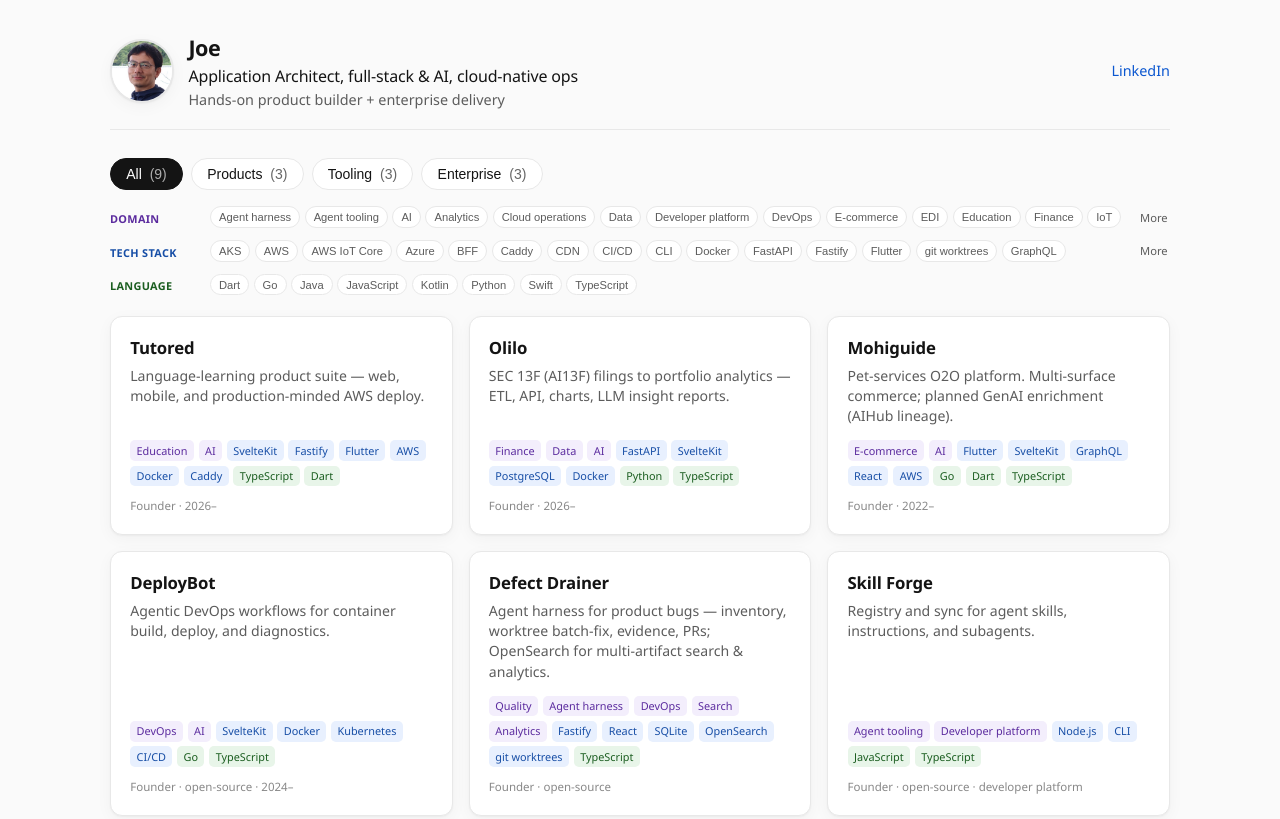
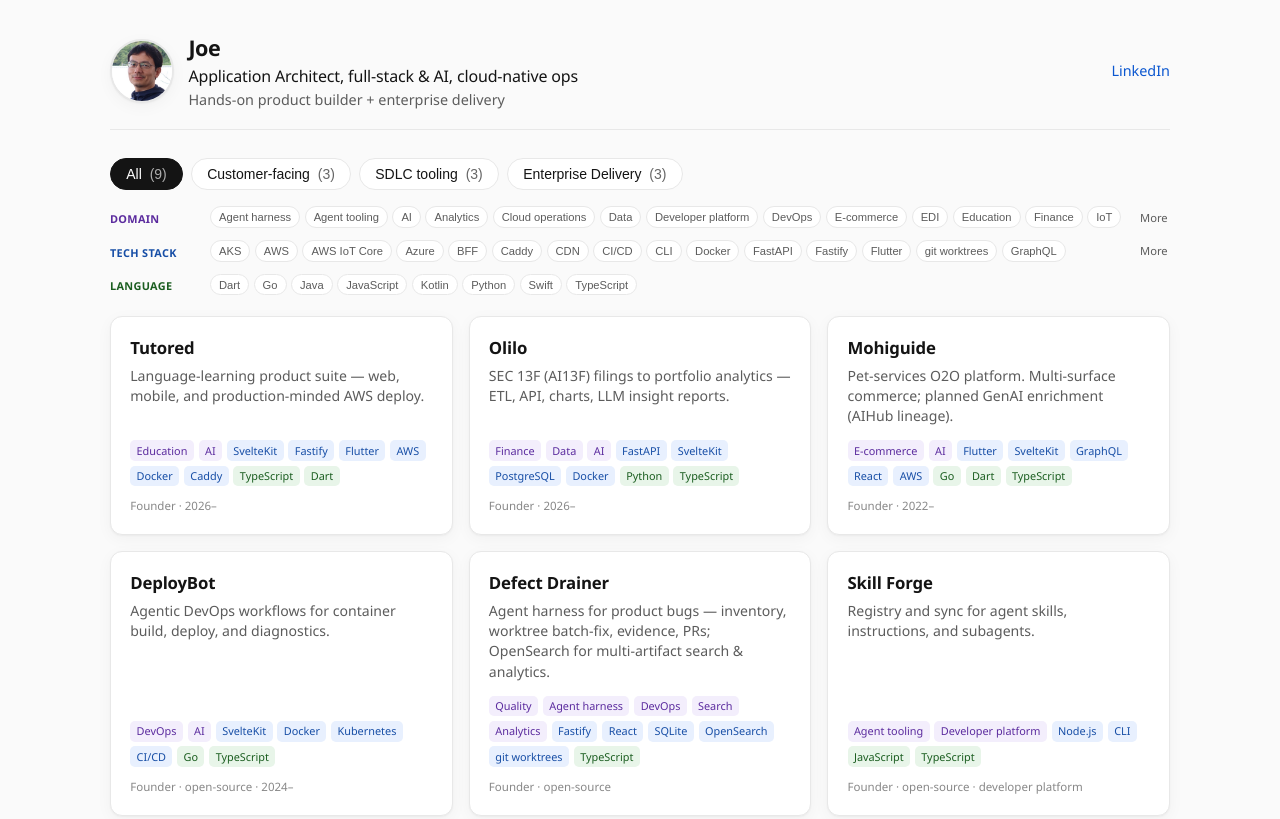
Before and after one commit to binartist/about-me, a website: page src/en/index.html in a window 1280 px wide. Shown: the top 819 px of the page. Drawn offline with Linux system fonts and the light colour scheme.

Commit message:
Revise catalog tab labels for work categories.
Use Customer-facing, SDLC tooling, and Enterprise Delivery so tabs
match portfolio intent; keep internal tab ids unchanged.

```diff
--- a/src/en/index.html
+++ b/src/en/index.html
@@ -304,11 +304,11 @@
       </nav>
     </header>
 
-    <div class="tabs" role="tablist" aria-label="Product categories">
+    <div class="tabs" role="tablist" aria-label="Work categories">
       <button type="button" class="tab" role="tab" data-tab="all" aria-selected="true">All <span class="count" data-count-for="all"></span></button>
-      <button type="button" class="tab" role="tab" data-tab="products" aria-selected="false">Products <span class="count" data-count-for="products"></span></button>
-      <button type="button" class="tab" role="tab" data-tab="tooling" aria-selected="false">Tooling <span class="count" data-count-for="tooling"></span></button>
-      <button type="button" class="tab" role="tab" data-tab="enterprise" aria-selected="false">Enterprise <span class="count" data-count-for="enterprise"></span></button>
+      <button type="button" class="tab" role="tab" data-tab="products" aria-selected="false">Customer-facing <span class="count" data-count-for="products"></span></button>
+      <button type="button" class="tab" role="tab" data-tab="tooling" aria-selected="false">SDLC tooling <span class="count" data-count-for="tooling"></span></button>
+      <button type="button" class="tab" role="tab" data-tab="enterprise" aria-selected="false">Enterprise Delivery <span class="count" data-count-for="enterprise"></span></button>
     </div>
 
     <div class="filters" id="attr-filters" aria-label="Filter by domain, stack, or language"></div>
```
Also changed, not shown: README.md.
